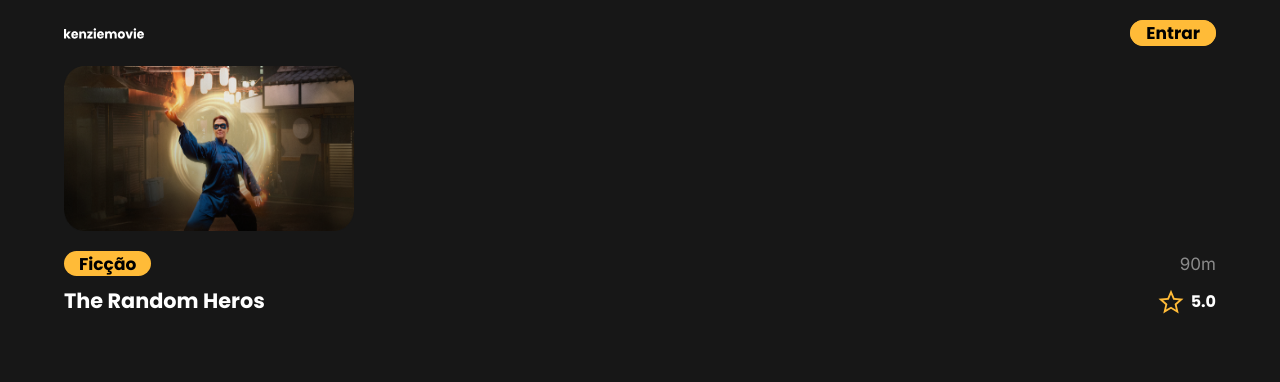
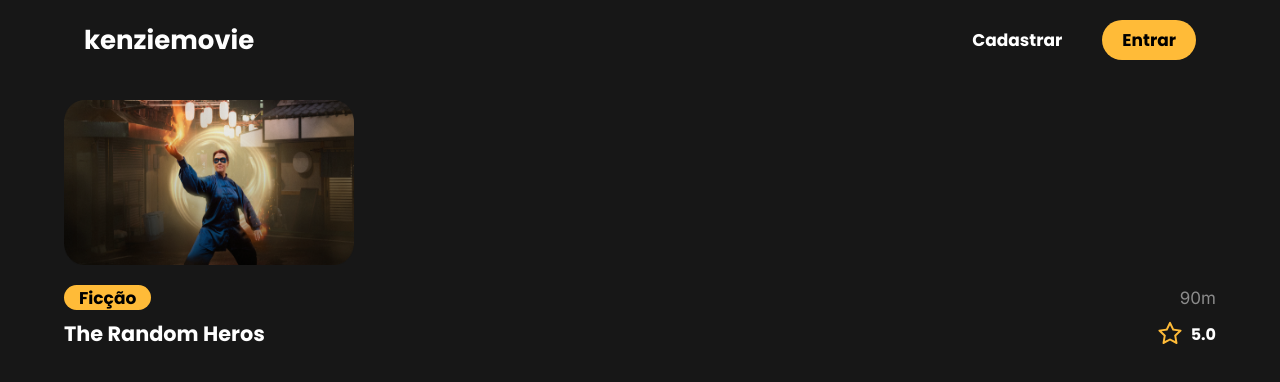
Before and after one commit to grupo-8-tsunode/kenzie-movie-MathGoOli-eltonferrs-jefersonbsantos-MayconFeh, a React (Vite) app: page / in a window 1280 px wide. Shown: the top 382 px of the page. Built offline with nearby package versions, Linux system fonts and the light colour scheme; no server answers.

Commit message:
fix:header-home-page

```diff
--- a/src/pages/Home/index.tsx
+++ b/src/pages/Home/index.tsx
@@ -1,22 +1,14 @@
-import Logo from "../../assets/kenziemovie.svg";
 import Film from "../../assets/teste.png";
-import Star from "../../assets/star.svg";
+import { /*AiFillStar*/ AiOutlineStar } from "react-icons/ai";
 import { HomeStyled } from "./style";
 import { H3Styled } from "../../styles/typography";
-import { Link } from "react-router-dom";
+import { Header } from "../../components/Header/Index";
+
 
 export const Home = () => {
   return (
     <HomeStyled>
-      <header className="homeHeader__container">
-        <img className="logo" src={Logo} alt="Logo Kenziemovie" />
-        <div>
-          <button className="signUp__button">Cadastre-se</button>
-          <Link to={"/login"} className="singIn__button">
-            Entrar
-          </Link>
-        </div>
-      </header>
+      <Header/>
       <main className="homeMain__container">
         <section>
           <ul className="cards__container">
@@ -29,7 +21,8 @@ export const Home = () => {
               <div className="movieTitle-avaliation__div">
                 <H3Styled className="movie__title">The Random Heros</H3Styled>
                 <div className="avaliation__div">
-                  <img className="star" src={Star} alt="" />
+                  <AiOutlineStar className="star"/>
+
                   <span className="avaliation">5.0</span>
                 </div>
               </div>
--- a/src/pages/Home/style.ts
+++ b/src/pages/Home/style.ts
@@ -115,4 +115,15 @@ export const HomeStyled = styled.div`
     font-weight: 700;
     size: 21px;
   }
+
+  .star{
+    width: 28px;
+    height: 28px;
+    color: var(--color-yellow);
+  }
+  .fullstar{
+    width: 28px;
+    height: 28px;
+    color: var(--color-yellow);
+  }
 `;
```
